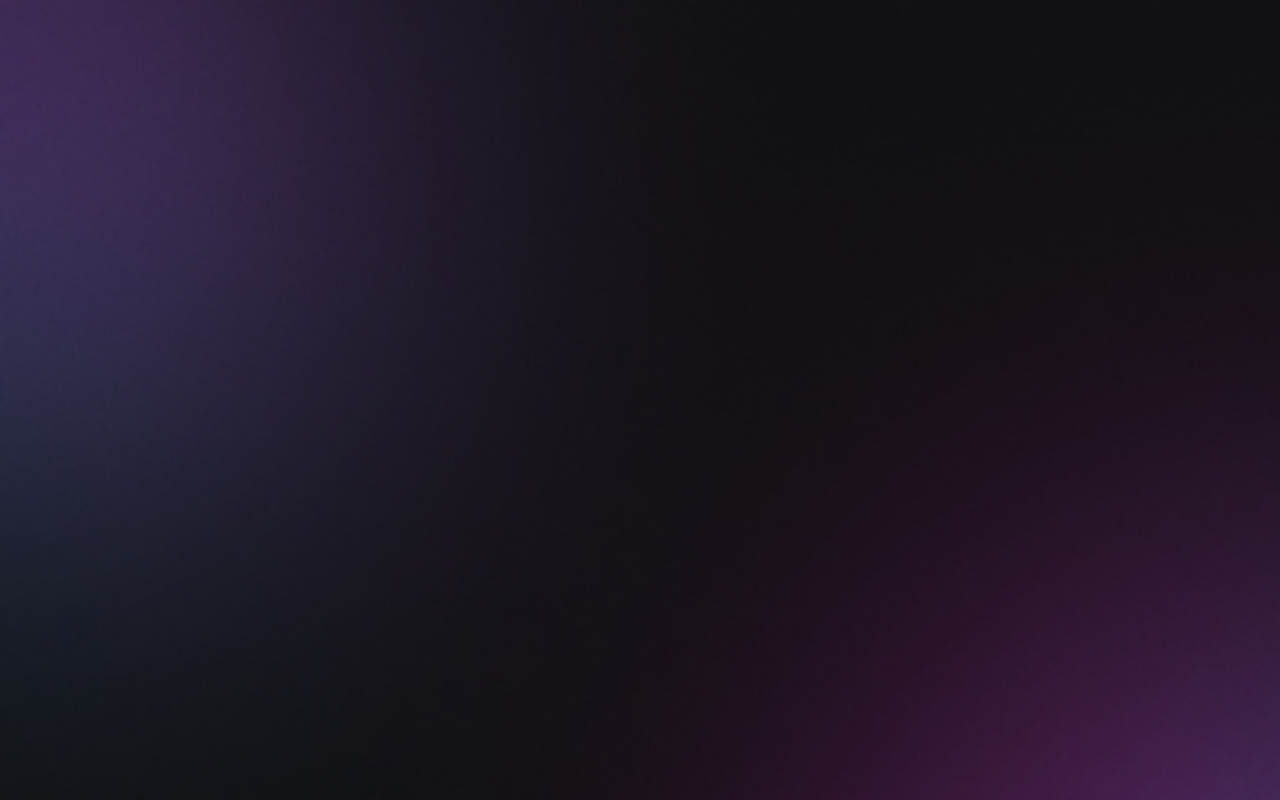
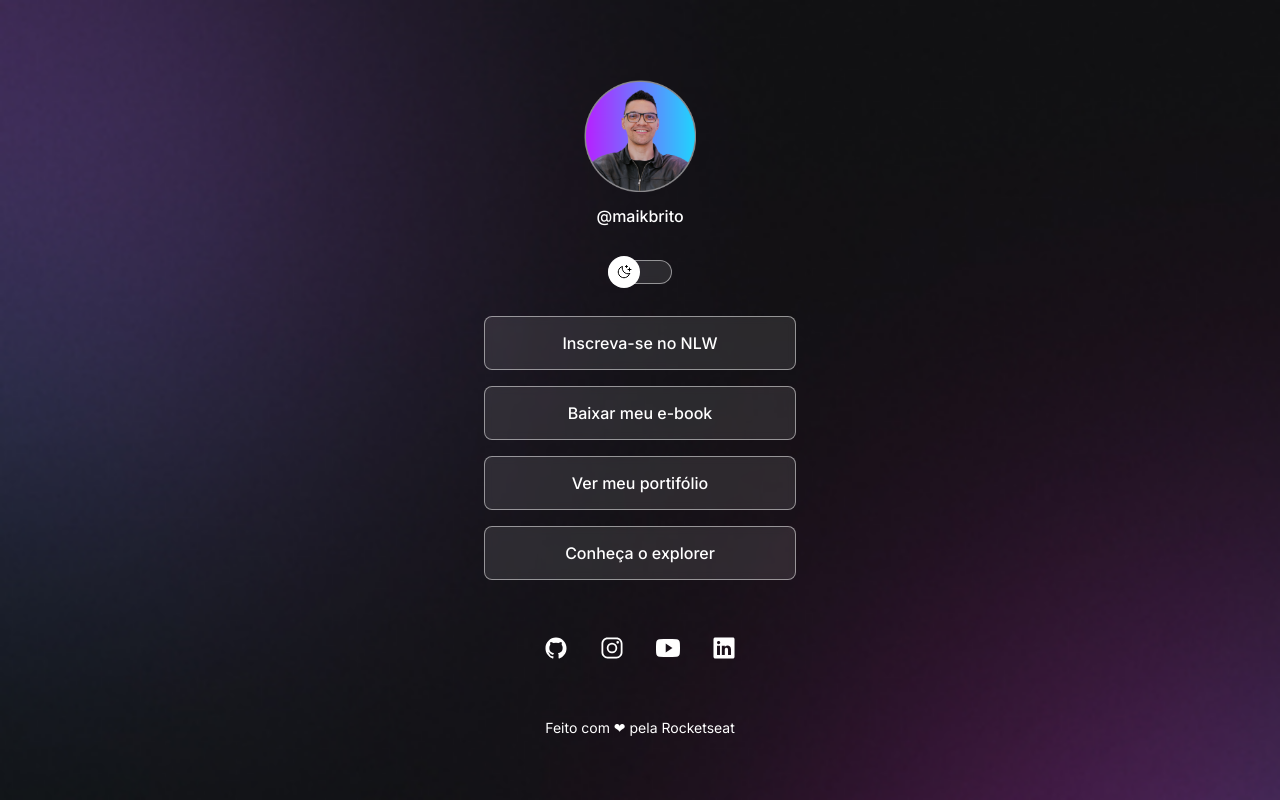
Before and after one commit to andreperna/rocketseat-devlinks, a plain HTML site: page index.html in a window 1280 px wide. Drawn offline with nearby package versions, Linux system fonts and the light colour scheme.

Commit message:
update index.html and style.css

```diff
--- a/index.html
+++ b/index.html
@@ -1,5 +1,5 @@
 <!DOCTYPE html>
-<html lang="pt-br">
+<html lang="pt-br" class="lightj">
   <head>
     <meta charset="UTF-8" />
     <meta http-equiv="X-UA-Compatible" content="IE=edge" />
@@ -7,5 +7,48 @@
     <title>Devlinks</title>
     <link rel="stylesheet" href="./style.css" />
   </head>
-  <body></body>
+  <body>
+    <div id="container">
+      <div id="profile">
+        <img src="./assets/avatar.png" alt="avatar" />
+        <p>@maikbrito</p>
+      </div>
+
+      <div id="switch">
+        <button></button>
+        <span></span>
+      </div>
+
+      <ul>
+        <li><a href="#" target="_blank">Inscreva-se no NLW</a></li>
+        <li><a href="#" target="_blank">Baixar meu e-book</a></li>
+        <li><a href="#" target="_blank">Ver meu portifólio</a></li>
+        <li><a href="#" target="_blank">Conheça o explorer</a></li>
+      </ul>
+
+      <div id="social-links">
+        <a href="#" target="_blank"><ion-icon name="logo-github"></ion-icon></a>
+        <a href="#" target="_blank"
+          ><ion-icon name="logo-instagram"></ion-icon
+        ></a>
+        <a href="#" target="_blank"
+          ><ion-icon name="logo-youtube"></ion-icon
+        ></a>
+        <a href="#" target="_blank"
+          ><ion-icon name="logo-linkedin"></ion-icon
+        ></a>
+      </div>
+
+      <footer>Feito com ❤ pela Rocketseat</footer>
+    </div>
+
+    <script
+      type="module"
+      src="https://unpkg.com/ionicons@7.1.0/dist/ionicons/ionicons.esm.js"
+    ></script>
+    <script
+      nomodule
+      src="https://unpkg.com/ionicons@7.1.0/dist/ionicons/ionicons.js"
+    ></script>
+  </body>
 </html>
--- a/style.css
+++ b/style.css
@@ -1,3 +1,32 @@
+@import url("https://fonts.googleapis.com/css2?family=Inter:wght@400;500&display=swap");
+
+* {
+  margin: 0;
+  padding: 0;
+  box-sizing: border-box;
+  /* border: 1px dashed purple; */
+}
+
+:root {
+  --text-color: white;
+  --bg-url: url("./assets/bg-mobile.jpg");
+  --stroke-color: rgba(255, 255, 255, 0.5);
+  --surface-color: rgba(255, 255, 255, 0.1);
+  --surface-color-hover: rgba(255, 255, 255, 05);
+  --highlight-color: rgba(255, 255, 255, 0.2);
+  --switch-bg-url: url("./assets/moon-stars.svg");
+}
+
+.light {
+  --text-color: black;
+  --bg-url: url("./assets/bg-mobile-light.jpg");
+  --stroke-color: rgba(0, 0, 0, 0.5);
+  --surface-color: rgba(0, 0, 0, 0.05);
+  --surface-color-hover: rgba(0, 0, 0, 0.02);
+  --highlight-color: rgba(0, 0, 0, 0.1);
+  --switch-bg-url: url("./assets/sun.svg");
+}
+
 body {
   /*
   background-image: url("./assets/bg-mobile.jpg");
@@ -5,6 +34,143 @@ body {
   background-position: top center;
   background-size: cover;
   */
+  background: var(--bg-url) no-repeat top center / cover;
+}
 
-  background: url("./assets/bg-mobile.jpg") no-repeat top center / cover;
+body * {
+  font-family: "Inter", sans-serif;
+  color: var(--text-color);
 }
+
+#container {
+  width: 360px;
+  margin: 56px auto 0px;
+}
+
+/* profile */
+#profile {
+  text-align: center;
+  padding: 24px;
+}
+
+#profile img {
+  width: 112px;
+  height: 112px;
+  margin: auto;
+}
+
+#profile p {
+  font-weight: 500;
+  line-height: 24px;
+  margin-top: 8px;
+}
+
+/* switch */
+#switch {
+  position: relative;
+  width: 64px;
+  height: 40px;
+  margin: auto;
+  padding: 4px 0px;
+}
+
+#switch button {
+  position: absolute;
+  left: 0;
+  z-index: 1;
+  width: 32px;
+  height: 32px;
+  border: none;
+  border-radius: 50%;
+  background: white var(--switch-bg-url) no-repeat center;
+  top: 50%;
+  left: 0;
+  transform: translateY(-50%);
+}
+
+.light #switch button {
+  left: initial;
+  right: 0;
+}
+
+#switch span {
+  position: absolute;
+  display: block;
+  width: 64px;
+  height: 24px;
+  background: var(--surface-color);
+  border: 1px solid var(--stroke-color);
+  -webkit-backdrop-filter: blur(4px);
+  backdrop-filter: blur(4px);
+  border-radius: 9999px;
+  top: 50%;
+  transform: translateY(-50%);
+}
+
+/* links */
+ul {
+  list-style: none;
+  display: flex;
+  flex-direction: column;
+  gap: 16px;
+  padding: 24px;
+}
+
+ul li a {
+  display: flex;
+  text-decoration: none;
+  font-weight: 500;
+  justify-content: center;
+  align-items: center;
+  padding: 16px 24px;
+  background: var(--surface-color);
+  border: 1px solid var(--stroke-color);
+  border-radius: 8px;
+
+  -webkit-backdrop-filter: blur(4px);
+  backdrop-filter: blur(4px);
+
+  transition: background 0.5s;
+}
+
+/* pseudo-selector */
+ul li a:hover {
+  background: var(--surface-color-hover);
+  border: 1.5px solid var(--text-color);
+}
+
+/* social-links */
+#social-links {
+  background-color: 1px solid red;
+  display: flex;
+  justify-content: center;
+  gap: 16px;
+  font-size: 24px;
+  padding: 24px;
+}
+
+#social-links a {
+  display: flex;
+  align-items: center;
+  justify-content: center;
+}
+
+ion-icon {
+  padding: 8px;
+  border-radius: 50%;
+  /* background-color: aqua; */
+  /* box-shadow: 0px 0px 0 8px aqua; */
+  transition: box-shadow 0.2s, background 0.2s;
+}
+
+ion-icon:hover {
+  background-color: var(--highlight-color);
+  box-shadow: 0px 0px 0 8px var(--highlight-color);
+}
+
+footer {
+  padding: 24px;
+  text-align: center;
+  font-size: 14px;
+  line-height: 24px;
+}
```
Also changed, not shown: assets/avatar.png (added), assets/bg-mobile-light.jpg (added), assets/moon-stars.svg (added), assets/sun.svg (added).
